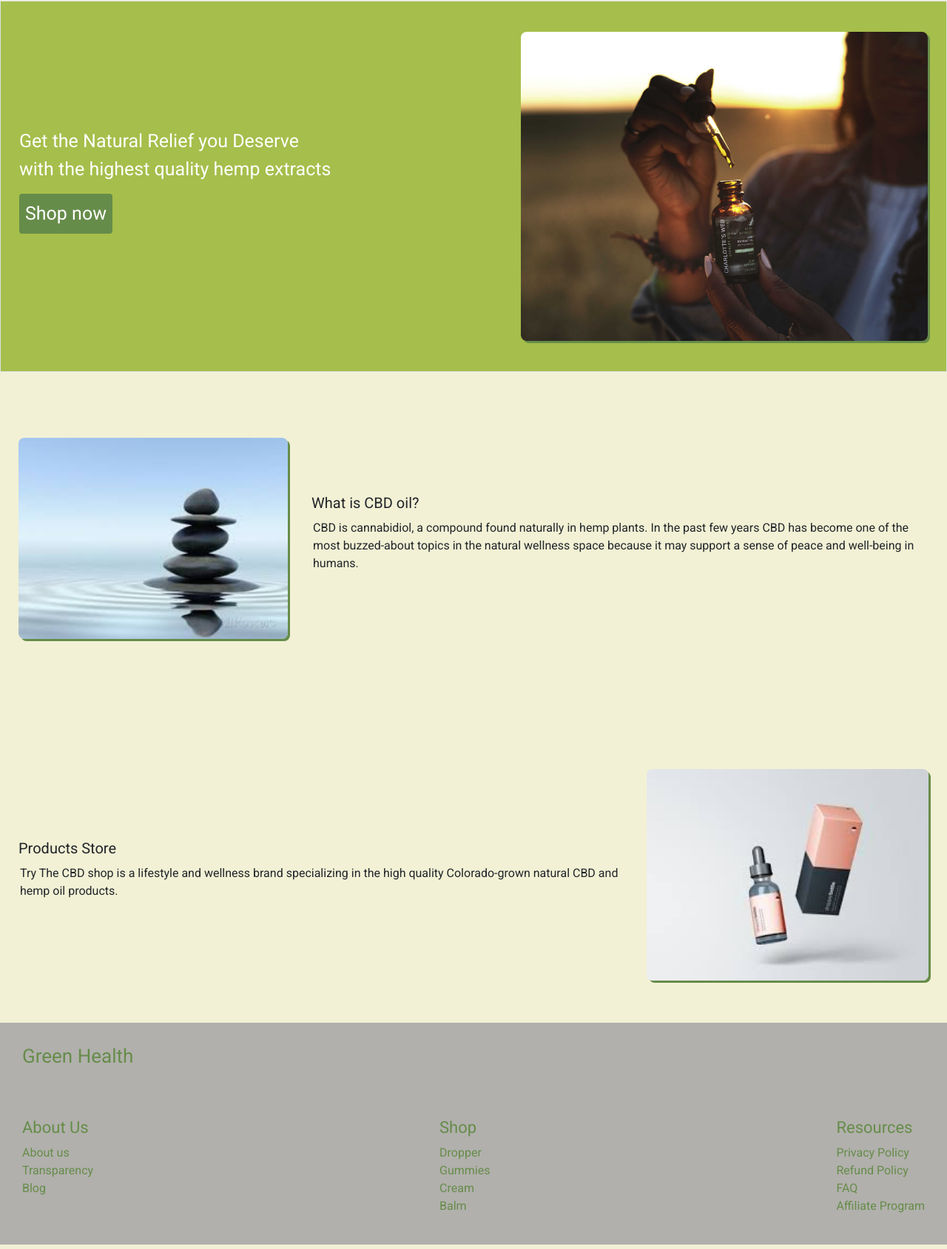
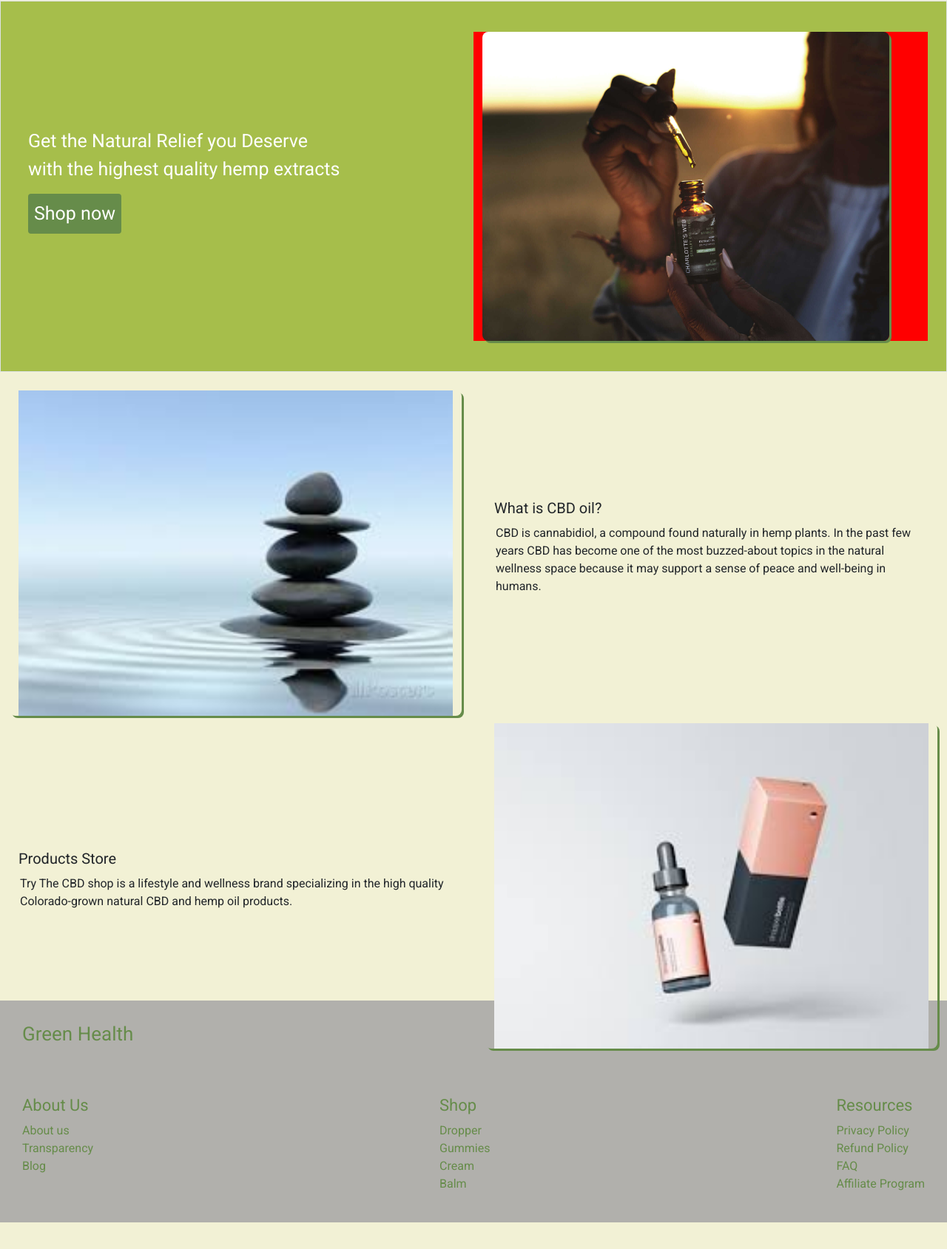
Before and after one commit to agussobrero/Green-Health, a plain HTML site: page index.html in a window 1280 px wide. Shown: the part 105-1794 px from the top of the page at 74% size. After the commit the page ends 1764 px from the top, so only its background shows below. Drawn offline with nearby package versions, Linux system fonts and the light colour scheme; a web font is replaced by a local one.

Commit message:
con bootstrap todo roto inicio

```diff
--- a/estilos/main.scss
+++ b/estilos/main.scss
@@ -3,10 +3,10 @@
 @import "./parciales/base/reset";
 @import "./parciales/abstracts/media-queries";
 @import "./parciales/base/colores";
-@import "./parciales/layout/header";
+
 @import "./parciales/layout/navbar";
-@import "./parciales/layout/grilla";
-@import "./parciales/layout/hero";
+
+
 @import "./parciales/layout/footer";
 @import "./parciales/pages/index";
 @import "./parciales/pages/shop";
--- a/estilos/parciales/abstracts/_placeholders.scss
+++ b/estilos/parciales/abstracts/_placeholders.scss
@@ -1,4 +1,4 @@
-@import "../abstracts/variables";
+/* @import "../abstracts/variables";
 @import "../base/colores";
 
 %header{
@@ -35,7 +35,7 @@
 %section-hero-img{
     width: 550px;
     align-self: center;
-    box-shadow: 3px 3px $verde-prin;
+    box-shadow: 3px 3px $fondo-prin;
     border-radius: 8px;
 }
 
@@ -98,4 +98,4 @@
             }
         }
     }
-}
+} */
--- a/estilos/parciales/layout/_grilla.scss
+++ b/estilos/parciales/layout/_grilla.scss
@@ -1,4 +1,4 @@
-#grilla{
+/* #grilla{
     display: grid;
     grid-template-rows: 70px 450px 320px 320px 150px;
     grid-template-columns: 50px 1fr 150px;
@@ -30,4 +30,4 @@ section#beneficios{
 
 footer{
     grid-area: footer;
-}
+}  */
--- a/estilos/parciales/layout/_hero.scss
+++ b/estilos/parciales/layout/_hero.scss
@@ -1,4 +1,4 @@
-@import "../abstracts/variables";
+/* @import "../abstracts/variables";
 
 .hero{
     display: flex;
@@ -31,4 +31,4 @@
             box-shadow: 3px 3px grey;
         }
     }
-}
+} */
--- a/estilos/parciales/pages/_index.scss
+++ b/estilos/parciales/pages/_index.scss
@@ -45,6 +45,10 @@
     }
 }
 
+.div-hero1{
+    background-color: red;
+}
+
 #beneficios{
     height: 60vh;
     justify-content: center;
@@ -66,10 +70,11 @@
     border: none;
 
     &__img{
-        width: 60%;
+        width: 550px;
         align-self: center;
         box-shadow: 3px 3px $verde-prin;
         border-radius: 8px;
+
         @include movil{
             display: none;
         }
@@ -103,7 +108,7 @@
         }
 
     &__img{
-        width: 36%;
+        width: 550px;
         box-shadow: 3px 3px $verde-prin;
         border-radius: 8px;
         @include movil{
@@ -124,7 +129,20 @@
 }
 
 .footer{
-    @extend %footer;
+    background-color: $obscuro;
+    height: 300px;
+    color: $verde-prin;
+
+    &__article{
+        padding: 30px;
+        font-size: 22px;
+        font-weight: bolder;
+
+        &__h3{
+            margin-bottom: 8px;
+            font-size: 18px;
+        }
+    }
 
     @include movil{
         flex-direction: column;
@@ -134,7 +152,24 @@
 }
 
 .footer-col{
-    @extend %footer-col;
+    display: flex;
+    justify-content: space-between;
+    padding: 30px;
+
+    &__col{
+
+        &__h3{
+            margin-bottom: 8px;
+            font-size: 18px;
+        }
+
+        &__ul{
+
+            &__li{
+                list-style: none;
+            }
+        }
+    }
 
     @include movil{
         padding: 0rem;
--- a/index.html
+++ b/index.html
@@ -10,7 +10,7 @@
     <link href="https://cdn.jsdelivr.net/npm/bootstrap@5.1.1/dist/css/bootstrap.min.css" rel="stylesheet" integrity="sha384-F3w7mX95PdgyTmZZMECAngseQB83DfGTowi0iMjiWaeVhAn4FJkqJByhZMI3AhiU" crossorigin="anonymous">
 
     <title>Buy Pure CBD Oil in Green Health CBD Store</title>
-    <link rel="stylesheet" href="../estilos/main.css">
+    <link rel="stylesheet" href="/estilos/main.css">
   </head>
   <body>
     <header>
@@ -39,23 +39,27 @@
       </div>
       </nav>
     </header>
-        <section #hero id="hero" class="border">
-            <div class="hero">
+    <section #hero id="hero" class="border container-fluid">
+            <div class="hero row">
+              <div class="col sm md-6">
                 <p class="hero__p">Get the Natural Relief you Deserve <br> with the highest quality hemp extracts<br> <span class="hero__p__span">Shop now</span></p>
+              </div>
+              <div class="col sm md-6 div-hero1">
                 <img class="hero__img" src="./images/taken1.jpeg" alt="gotero presen">
               </div>
-        </section>
-        <section #beneficios id="beneficios">
-            <div class="beneficios">
-                <img class="beneficios__img" src="./images/wellness7.jpeg" alt="">
-                <p class="beneficios__p">What is CBD oil?<br><span class="beneficios__p__span" >CBD is cannabidiol, a compound found naturally in hemp plants. In the past few years CBD has become one of the most buzzed-about topics in the natural wellness space because it may support a sense of peace and well-being in humans.</span></p>
             </div>
     </section>
-        <section #productos id="productos">
-            <div class="productos">
-                <p class="productos__p">Products Store <br><span class="productos__p__span">
+    <section #beneficios id="beneficios container-fluid">
+            <div class="beneficios row">
+                <img class="beneficios__img col sm md-6" src="./images/wellness7.jpeg" alt="">
+                <p class="beneficios__p col sm md-6">What is CBD oil?<br><span class="beneficios__p__span" >CBD is cannabidiol, a compound found naturally in hemp plants. In the past few years CBD has become one of the most buzzed-about topics in the natural wellness space because it may support a sense of peace and well-being in humans.</span></p>
+            </div>
+    </section>
+    <section #productos id="productos container-fluid">
+            <div class="productos row">
+                <p class="productos__p col sm md-6">Products Store <br><span class="productos__p__span">
                     Try The CBD shop is a lifestyle and wellness brand specializing in the high quality Colorado-grown natural CBD and hemp oil products.</span></p>
-                <img class="productos__img" src="./images/dropper5.jpeg" alt="">
+                <img class="productos__img col sm md-6" src="./images/dropper5.jpeg" alt="">
             </div>
     </section>
     <footer #footer class="footer">
@@ -98,7 +102,6 @@
                 </div>
             </div>
     </footer>
-    </div>
     <!-- Option 1: Bootstrap Bundle with Popper -->
     <script src="https://cdn.jsdelivr.net/npm/bootstrap@5.1.1/dist/js/bootstrap.bundle.min.js" integrity="sha384-/bQdsTh/da6pkI1MST/rWKFNjaCP5gBSY4sEBT38Q/9RBh9AH40zEOg7Hlq2THRZ" crossorigin="anonymous"></script>
   </body>
```
Also changed, not shown: estilos/main.css, 1 other file. Lines whose indentation alone changed are shown as unchanged.
